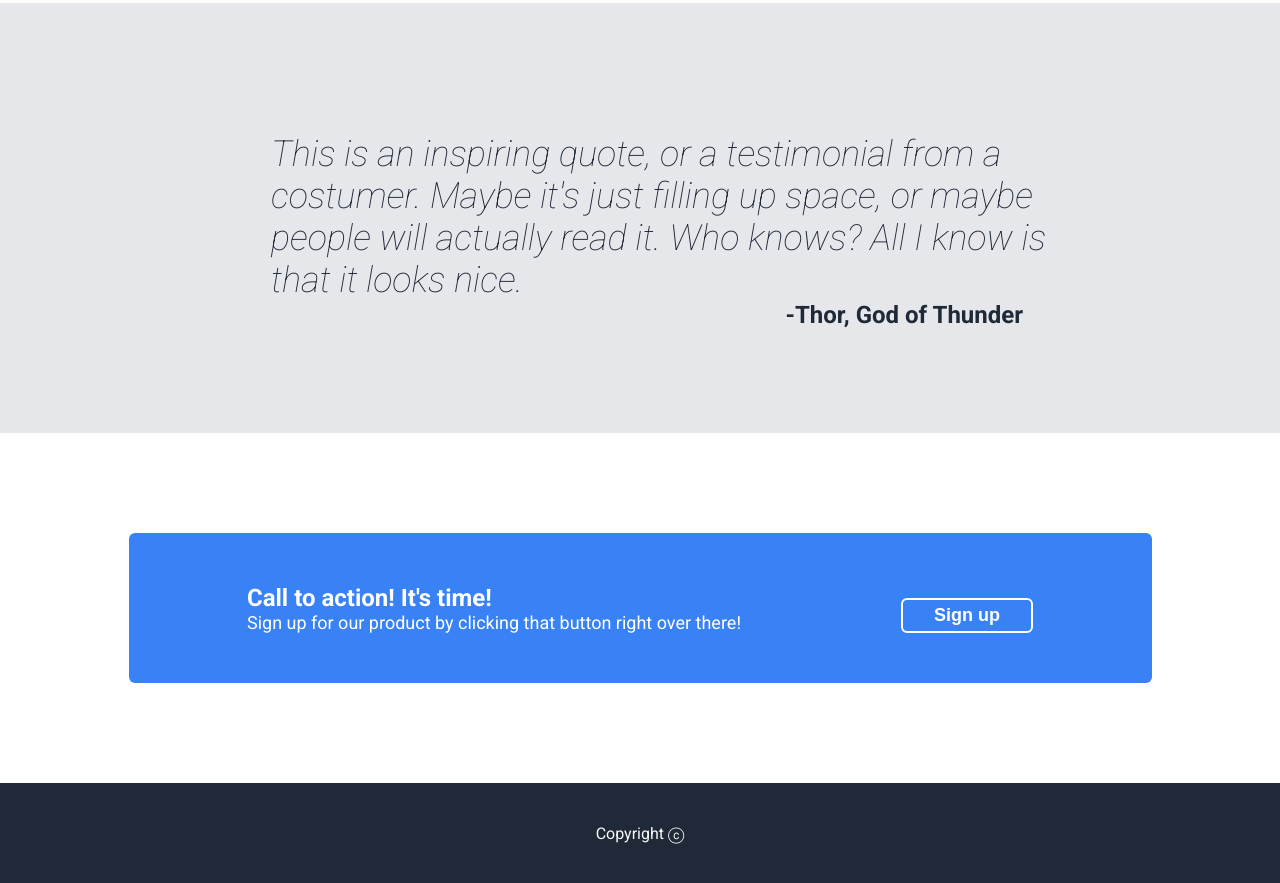
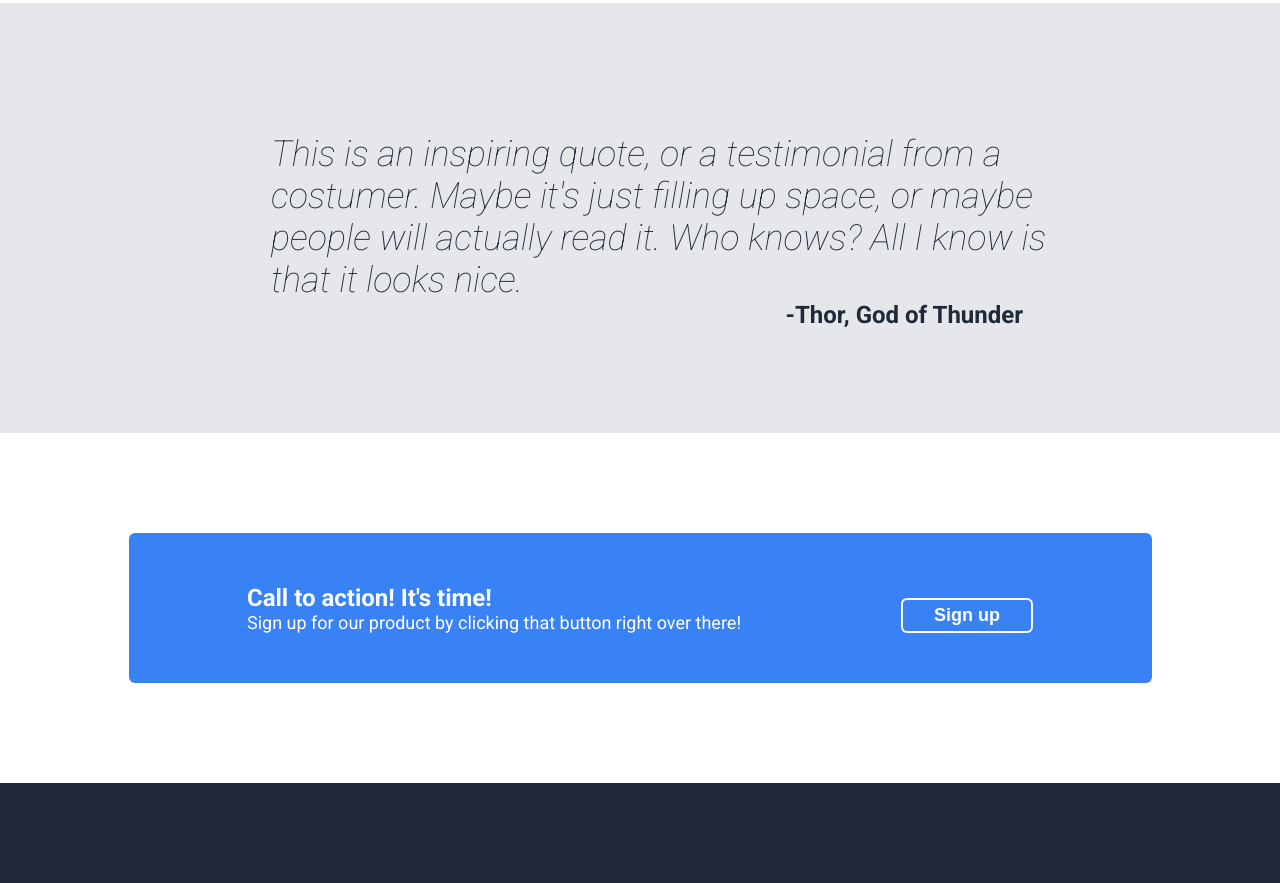
Before and after one commit to ihccenen/landing-page, a plain HTML site: page index.html in a window 1280 px wide. Shown: the part 1028-1911 px from the top of the page. Drawn offline with Linux system fonts and the light colour scheme.

Commit message:
Edited footer

```diff
--- a/index.html
+++ b/index.html
@@ -78,6 +78,6 @@
         </div>
     </div>
 
-    <footer class="dark-blue">Copyright ⓒ</footer>
+    <footer class="dark-blue"></footer>
 </body>
 </html>
```
